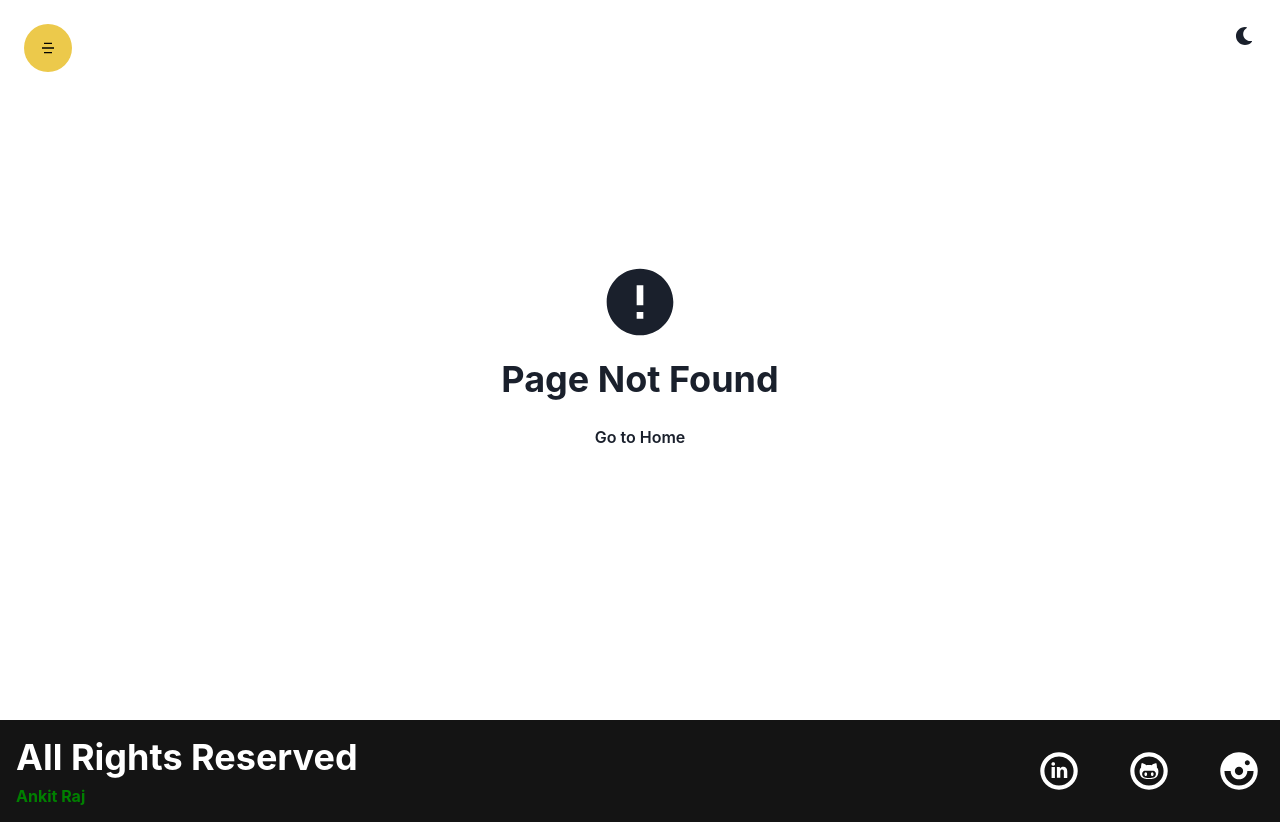
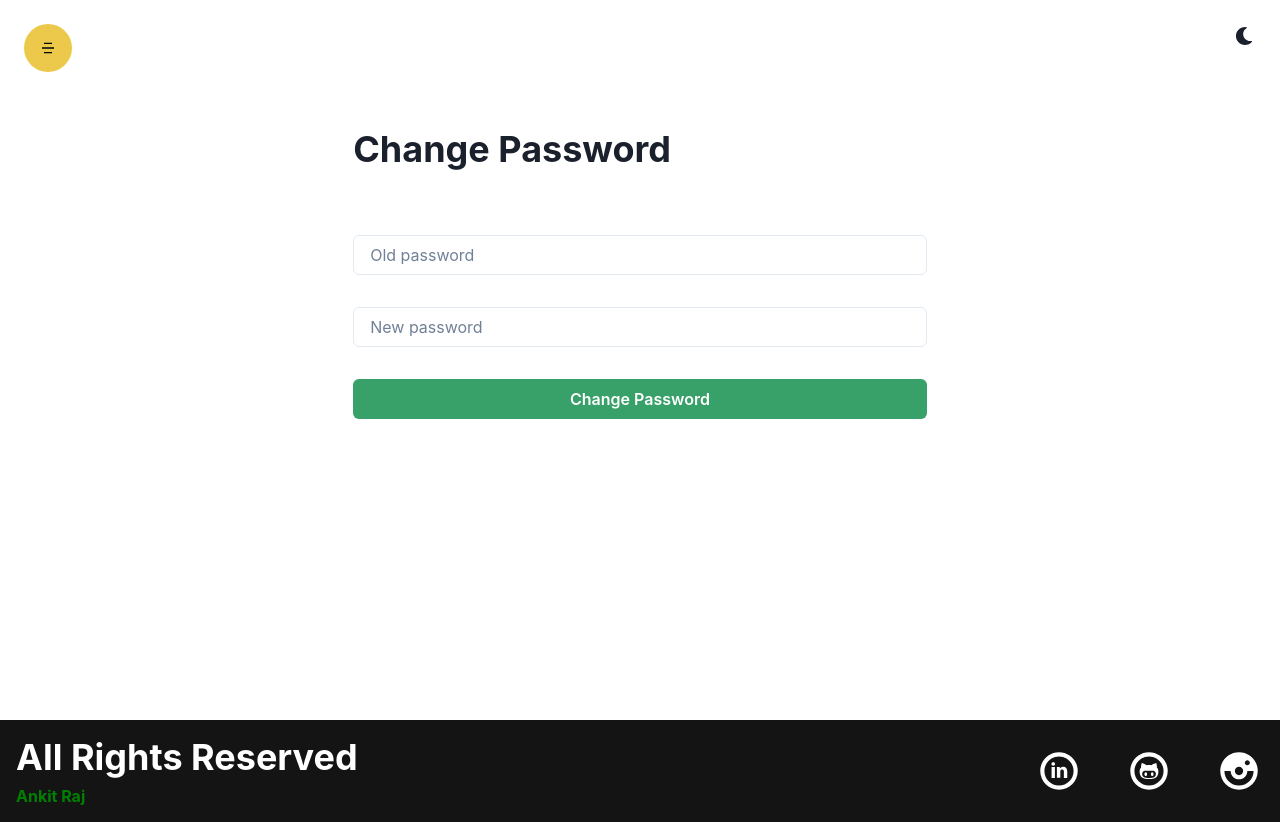
Before and after one commit to Ankit75124/animetrix_1, a React (Create React App) app: page /changepassword in a window 1280 px wide. Before the commit this address had no page. Built offline with nearby package versions, Linux system fonts and the light colour scheme.

Commit message:
Upadte and paswword page 12-06/01 00:05 commit

```diff
--- a/src/App.js
+++ b/src/App.js
@@ -17,6 +17,8 @@
 import NotFound from './components/Layout/NotFound/NotFound';
 import AnimePage from './components/AnimePage/AnimePage';
 import Profile from './components/Profile/Profile';
+import ChangePassword from './components/Profile/ChangePassword';
+import UpdateProfile from './components/Profile/UpdateProfile';
 
 function App() {
 
@@ -35,6 +37,8 @@
         <Route path="/request" element={<Request />} />
 
         <Route path="/profile" element={<Profile />} />
+        <Route path="/updateprofile" element={<UpdateProfile />} />
+        <Route path="/changepassword" element={<ChangePassword />} />
         <Route path="/about" element={<About />} />
         <Route path="/login" element={<Login />} />
         <Route path="/register" element={<Register />} />
--- /dev/null
+++ b/src/components/Profile/ChangePassword.jsx
@@ -0,0 +1,48 @@
+import { Button, Container, Heading, Input, VStack } from '@chakra-ui/react'
+import React, { useState } from 'react'
+
+const ChangePassword = () => {
+
+    const [newPassword, setNewPassword] = useState('');
+    const [oldPassword, setOldPassword] = useState('');
+
+  return (
+    <Container py="16" minH="90vh">
+      <form>
+        <Heading
+          children="Change Password"
+          my="16"
+          textAlign={['center', 'left']}
+        />
+
+        <VStack spacing={'8'}>
+          <Input
+            required
+            id="password"
+            value={oldPassword}
+            onChange={e => setOldPassword(e.target.value)}
+            placeholder="Old password"
+            type={'password'}
+            focusBorderColor={'green.400'}
+          />
+
+          <Input
+            required
+            id="password"
+            value={newPassword}
+            onChange={e => setNewPassword(e.target.value)}
+            placeholder="New password"
+            type={'password'}
+            focusBorderColor={'green.400'}
+          />
+
+
+          <Button w="full" colorScheme={'green'} type="submit">Change Password</Button>
+
+        </VStack>
+      </form>
+    </Container>
+  );
+}
+
+export default ChangePassword
--- /dev/null
+++ b/src/components/Profile/UpdateProfile.jsx
@@ -0,0 +1,43 @@
+import { Button, Container, Heading, Input, VStack } from '@chakra-ui/react';
+import React, { useState } from 'react';
+
+const UpdateProfile = () => {
+  const [name, setName] = useState('');
+  const [email, setEmail] = useState('');
+
+  return (
+    <Container py="16" minH="90vh">
+      <form>
+        <Heading
+          children="Update Profile"
+          my="16"
+          textAlign={['center', 'left']}
+        />
+
+        <VStack spacing={'8'}>
+          <Input
+            value={name}
+            onChange={e => setName(e.target.value)}
+            placeholder="Name"
+            type={'text'}
+            focusBorderColor={'green.400'}
+          />
+
+          <Input
+            value={email}
+            onChange={e => setEmail(e.target.value)}
+            placeholder="Email"
+            type={'email'}
+            focusBorderColor={'green.400'}
+          />
+
+          <Button w="full" colorScheme={'green'} type="submit">
+            Update
+          </Button>
+        </VStack>
+      </form>
+    </Container>
+  );
+};
+
+export default UpdateProfile;
```
